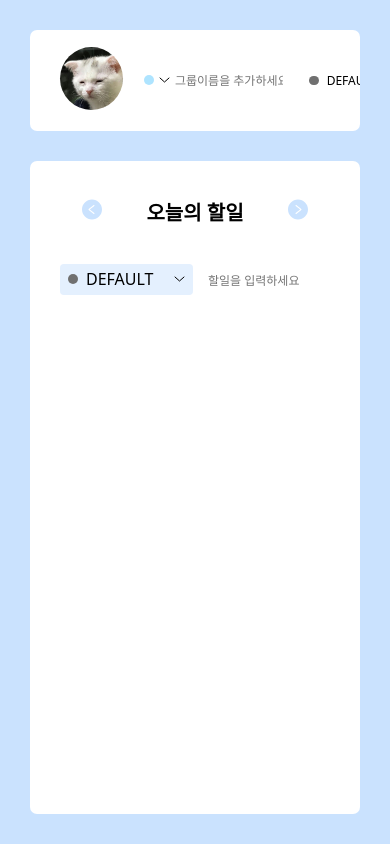
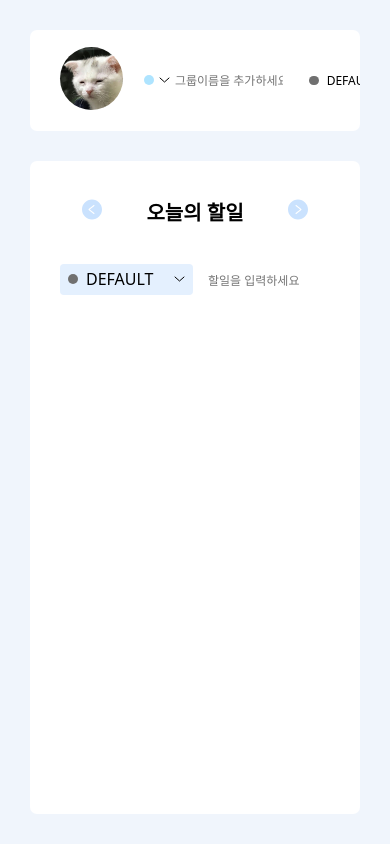
Before and after one commit to cheonyeji/willing, a React (Create React App) app: page / in a window 390 px wide. Built offline with nearby package versions, Linux system fonts and the light colour scheme.

Commit message:
메인페이지 반응형 그룹 가로 수정

```diff
--- a/src/pages/MainPage.tsx
+++ b/src/pages/MainPage.tsx
@@ -81,7 +81,7 @@ const Wrapper = styled.div`
   height: 100vh;
   grid-template-columns: repeat(12, 1fr);
   gap: 30px;
-
+  background: #f0f5fc;
   /* 배경 */
   @media (max-width: 1200px) {
     display: flex;
@@ -104,6 +104,7 @@ const ToDoPageWrapper = styled((props: pageProps) => <ToDoPage {...props} />)`
 
   /* 리스트 */
   @media (max-width: 1200px) {
+    /* height: 100vh; */
     margin-top: 30px;
     margin-bottom: 30px;
     margin-right: 30px;
@@ -160,6 +161,7 @@ const LeftSidePageWrapper = styled((props: pageProps) => (
     overflow-y: hidden;
     background-color: white;
     margin-right: 30px;
+    max-width: 360px;
 
     /* 프로필 */
   }
@@ -174,5 +176,6 @@ const LeftSidePageWrapper = styled((props: pageProps) => (
     margin-right: 30px;
     margin-top: 30px;
     border-radius: 7px;
+    max-width: 100%;
   }
 `;
```
